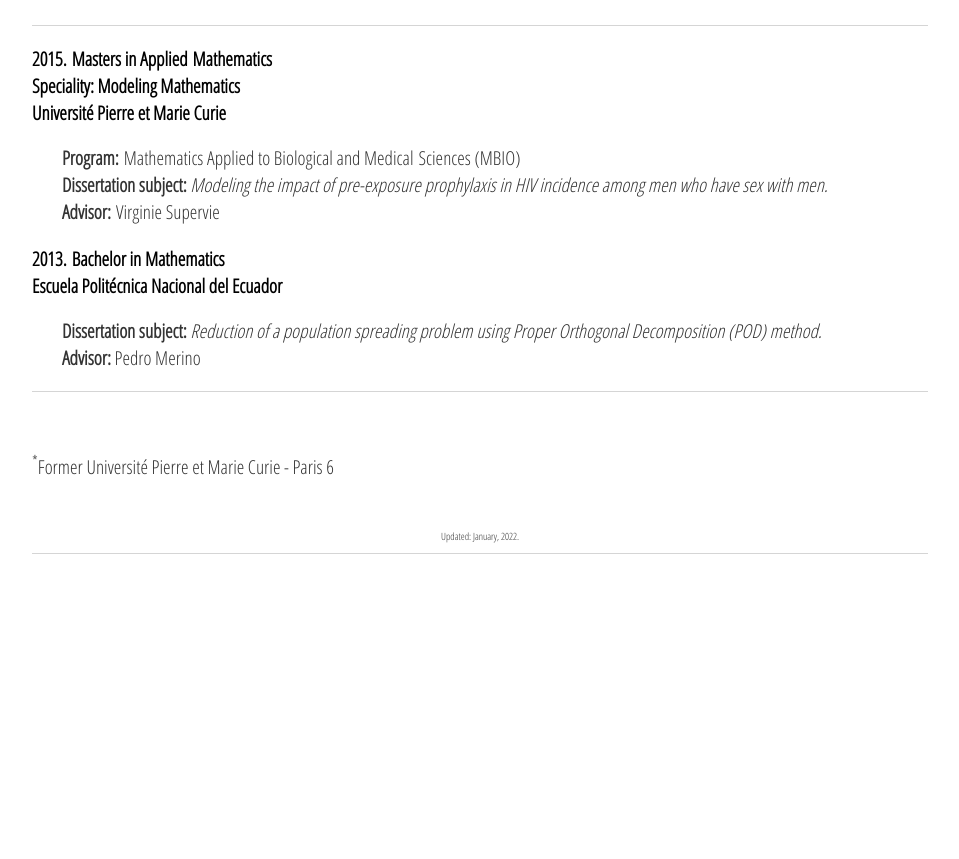
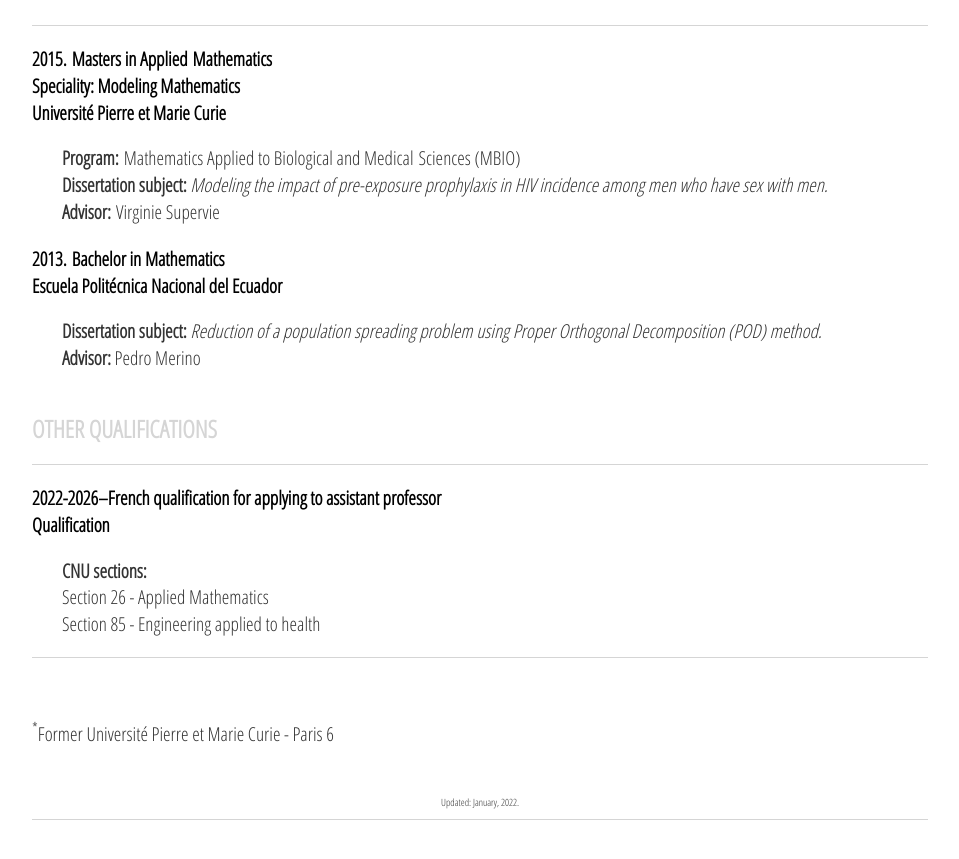
Before and after one commit to sjijon/sjijon.github.io, a Jekyll site: the page built from cv.html, in a window 1280 px wide and 900 px high, scrolled down 1276 px. Shown: the top 859 px of the window, without its empty margins (160-1119 px from the left). Built offline with Jekyll 4.4.1, drawn with Linux system fonts in a browser that asks for light colours; nearby versions of some CDN libraries; before the commit the page ends 1910 px from its top, so only the background shows below that.

Commit message:
Add CNU section qualification

```diff
--- a/cv.html
+++ b/cv.html
@@ -96,9 +96,21 @@ title: CV
 		<strong>Advisor:</strong> Pedro Merino
 	</p>
 
+	<h5>OTHER QUALIFICATIONS</h5>
+	<p style="border-bottom: 1px solid #d5d5d5;"></p>
+
+	<h4>2022-2026&ndash;French qualification for applying to assistant professor</h4>
+	<h4>Qualification</h4>
+	<p style="padding-left:30px;">
+		<strong>CNU sections:</strong>
+		<br>
+		Section 26 - Applied Mathematics
+		<br>
+		Section 85 - Engineering applied to health
+	</p>
+
 	<p style="border-bottom: 1px solid #d5d5d5;"></p>
 	<br>
-
 	<p><sup>*</sup>Former Université Pierre et Marie Curie - Paris 6</p>
 	<br>
 	<p style="font-size:10px;text-align:center;">
```
